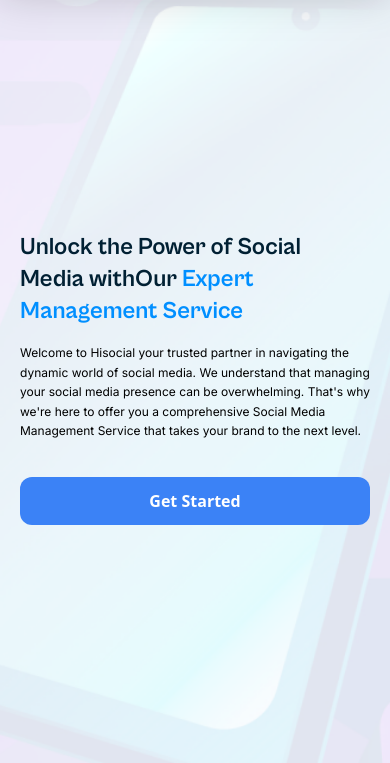
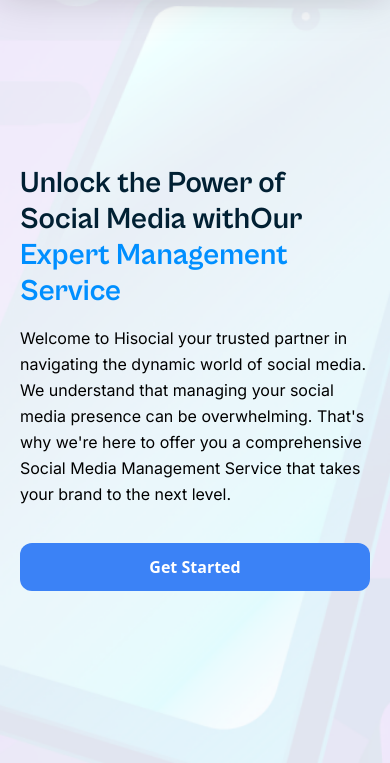
Before and after one commit to JizzNoLimit/Hi-Social-Project, a plain HTML site: page media-social-management.html in a window 390 px wide. Shown: the part 81-844 px from the top of the page. Drawn offline with nearby package versions, Linux system fonts and the light colour scheme.

Commit message:
revisian

```diff
--- a/media-social-management.html
+++ b/media-social-management.html
@@ -199,8 +199,8 @@
                 alt="gambar hero"
             >
             <div class="absolute flex flex-col justify-center h-[80%] px-5 lg:px-0 text-left inset-0 m-auto md:text-center space-y-4 lg:space-y-6 xl:space-y-7 z-20">
-                <h1 class="text-2xl lg:text-5xl xl:text-6xl font-bold lg:leading-tight xl:leading-tight text-pb-normal-active">Unlock the Power of Social Media with<br class="hidden md:block"/>Our <span class="text-p-normal">Expert Management Service</span></h1>
-                <p class="md:w-[76%] md:mx-auto font-normal leading-relaxed lg:leading-normal text-xs lg:text-lg xl:text-xl">Welcome to Hisocial your trusted partner in navigating the dynamic world of social media. We understand that managing  your social media presence can be overwhelming. That's why we're here to offer you a comprehensive Social Media Management Service that takes your brand to the next level.</p>
+                <h1 class="text-3xl lg:text-5xl xl:text-6xl font-bold lg:leading-tight xl:leading-tight text-pb-normal-active">Unlock the Power of Social Media with<br class="hidden md:block"/>Our <span class="text-p-normal">Expert Management Service</span></h1>
+                <p class="md:w-[76%] md:mx-auto font-normal leading-relaxed lg:leading-normal text-md lg:text-lg xl:text-xl">Welcome to Hisocial your trusted partner in navigating the dynamic world of social media. We understand that managing  your social media presence can be overwhelming. That's why we're here to offer you a comprehensive Social Media Management Service that takes your brand to the next level.</p>
                 <div>
                     <button class="btn-blue w-full md:w-auto lg:px-16 lg:py-3 xl:px-20 xl:py-4 mt-5 lg:mt-6 xl:mt-8 font-bold xl:text-xl rounded-xl">Get Started</button>
                 </div>
```
